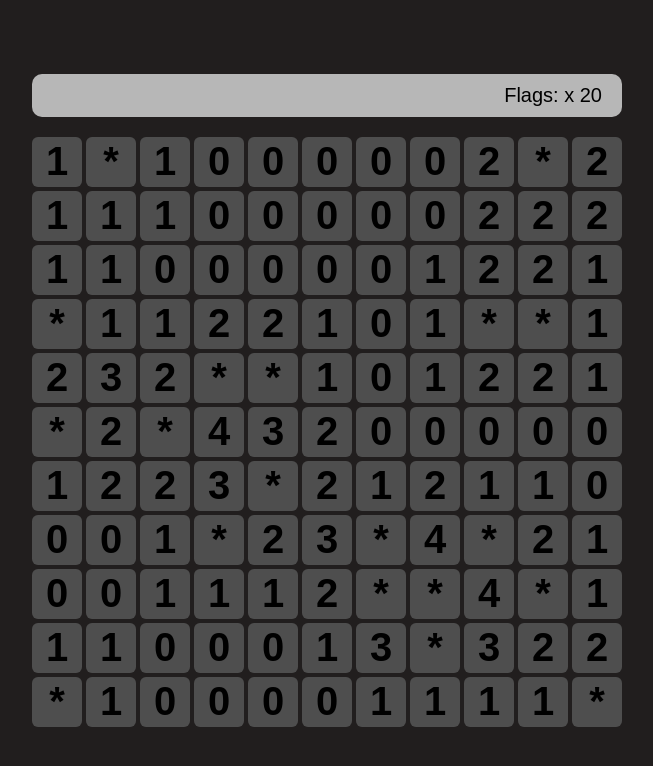
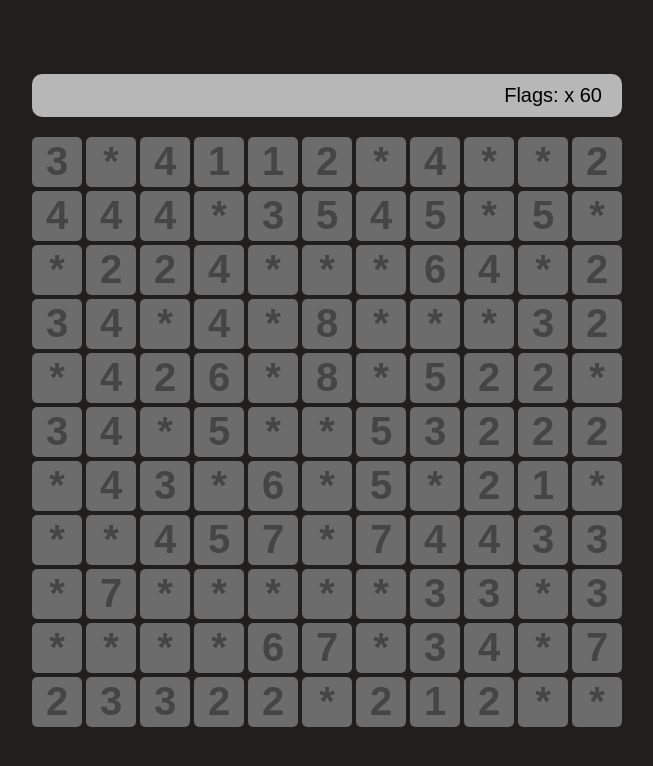
Before and after one commit to Gandrejko/Minesweeper-React, a React (Create React App) app: page / in a window 1280 px wide. Shown: the top 766 px of the page, without its empty margins (313-966 px from the left). Built offline with nearby package versions, Linux system fonts and the light colour scheme.

Commit message:
some fix

```diff
--- a/src/App.jsx
+++ b/src/App.jsx
@@ -1,11 +1,11 @@
 import { Component } from "react";
 import "./App.css";
-import createBoard from "./components/functions/createBoard";
+import {createBoard} from "./components/functions/createBoard";
 import { Fields } from "./components/Fields";
 
 class App extends Component {
   config = {
-    bombs: 20,
+    bombs: 60,
     width: 11,
     height: 11,
   };
@@ -19,16 +19,44 @@ class App extends Component {
         this.config.height,
         this.config.width
       ),
+      flagsLeft: this.config.bombs,
+      time: 0
     };
   }
 
+  beautifyTimer = (value) => { return value > 9 ? value : '0' + value }
+
+  timer = () => {
+    this.setState({
+      time: this.state.time + 1
+    })
+
+    const minutes = Math.floor(this.state.time / 60);
+    const seconds = this.state.time % 60;
+
+    return {minutes, seconds}
+  }
+
+  endGame = (board) => {
+    const countActiveCells = board.flat().filter(cell => cell.isActive).length;
+    const countBombCells = board.flat().filter(cell => cell.isBomb).length;
+    console.log(countActiveCells, countBombCells);
+
+    if(countActiveCells <= countBombCells) setTimeout(window.location.reload(), 2000)
+  }
+
   updateBoard = (board, i, j) => {
-    if (board[i][j].isBomb) {
-      window.location.reload();
+    if(!board[i][j].isFlag) {
+      if (board[i][j].isBomb) {
+        window.location.reload();
+      }
+      if(board[i][j].adjacentBombs === 0) {
+        this.checkNeighbourCells(this.state.board, i, j);
+      }
+
+      board[i][j].isActive = false;
+      this.endGame(board);
     }
-
-    board[i][j].isActive = !board[i][j].isActive;
-
     return [...board];
   };
 
@@ -38,20 +66,55 @@ class App extends Component {
     });
   };
 
+  updateFlags = (board, i, j) => {
+    if(this.state.flagsLeft > 0) board[i][j].isFlag = !board[i][j].isFlag;
+
+    const countFlags = board.flat().filter(cell => cell.isFlag).length;
+    this.setState({
+      flagsLeft: this.config.bombs - countFlags
+    })
+
+    return [...board];
+  }
+  toggleFlag = (e, i, j) => {
+    e.preventDefault();
+    this.setState({
+      board: this.updateFlags(this.state.board, i, j),
+    });
+  }
+
+  checkNeighbourCells = (board, i, j) => {
+    for (const [di, dj] of [[-1, -1], [-1, 0], [-1, 1], [0, -1], [0, 1], [1, -1], [1, 0], [1, 1]]) {
+      if(this.checkIndexes(i + di, j + dj) && !board[i + di][j + dj].isFlag) {
+        board[i + di][j + dj].isActive = false;
+        if (board[i + di][j + dj] === 0) {
+          this.checkNeighbourCells(this.state.board, i + di, j + dj)
+        }
+      }
+    }
+  };
+
+  checkIndexes = (i, j) => {
+    if(((i) < 0) || ((j) < 0)) return false;
+    if(((i) > this.config.height - 1) || ((j) > this.config.width - 1)) return false;
+
+    return true
+  }
+
   render() {
     const {
-      state: { board },
-      config: { width, height, bombs },
+      state: { board, flagsLeft },
+      config: { width, height},
     } = this;
-    const flagsCount = bombs;
+
     return (
       <div className="App">
         <div id="saper">
           <div id="header">
             <div id="timer"></div>
-            <div id="count-flag">Flags: x {flagsCount}</div>
+            <div id="count-flag">Flags: x {flagsLeft}</div>
           </div>
-          <Fields height={height} width={width} board={board} checkItem={this.checkItem} />
+          <Fields height={height} width={width} board={board} checkItem={this.checkItem} toggleFlag={this.toggleFlag} />
         </div>
       </div>
     );
--- a/src/components/Fields.jsx
+++ b/src/components/Fields.jsx
@@ -1,6 +1,6 @@
 import { Item } from "./Item";
 
-export const Fields = ({ board, width, height, checkItem }) => {
+export const Fields = ({ board, width, height, checkItem, toggleFlag }) => {
   const styles = {
     gridTemplateColumns: `repeat(${width}, 50px)`,
     gridTemplateRows: `repeat(${height}, 50px)`,
@@ -13,6 +13,7 @@ export const Fields = ({ board, width, height, checkItem }) => {
           <Item
             key={`${i}-${j}`}
             cell={cell}
+            onContextMenu={(e) => toggleFlag(e, i, j)}
             onClick={() => checkItem(i, j)}
           />
         ))
--- a/src/components/Item.jsx
+++ b/src/components/Item.jsx
@@ -1,9 +1,12 @@
-export const Item = ({ cell, onClick }) => {
-  const classes = "item " + (cell.isActive ? "active" : null);
-
+export const Item = ({ cell, onClick, onContextMenu }) => {
+  const classes = "item" + (cell.isActive ? " active" : "") + (cell.isFlag ? " flag" : "");
   return (
-    <div className={classes} onClick={onClick}>
-      {cell.isBomb ? "*" : cell.adjacentBombs}
+    <div
+        className={classes}
+        onClick={onClick}
+        onContextMenu={onContextMenu}
+    >
+      {cell.isBomb ? "*" : (cell.adjacentBombs === 0 ? '' : cell.adjacentBombs)}
     </div>
   );
 };
--- a/src/components/functions/createBoard.js
+++ b/src/components/functions/createBoard.js
@@ -1,13 +1,13 @@
 class Cell {
 	adjacentBombs = 0;
-	isActive = false;
+	isActive = true;
 	isBomb = false;
+	isFlag = false;
 }
 
 
-export default function createBoard(bombs, width, height) {
-  const bombCoordinats = Array.from({length: bombs}, (v, i) => Math.floor(Math.random() * width * height))
-
+export function createBoard(bombs, width, height) {
+  const bombCoordinats = Array.from({length: bombs}, (v, i) => Math.floor(Math.random() * width * height));
   const board = Array.from({length: height}, () => Array.from({length: width}, () => new Cell()))
 
   for (const coord of bombCoordinats) {
@@ -17,82 +17,11 @@ export default function createBoard(bombs, width, height) {
 	board[i][j].isBomb = true
 
 	for (const [di, dj] of [[-1, -1], [-1, 0], [-1, 1], [0, -1], [0, 1], [1, -1], [1, 0], [1, 1]]) {
-		if(board[i + di]?.[j + dj]) {
+		if (board[i + di]?.[j + dj]) {
 			board[i + di][j + dj].adjacentBombs += 1
 		}
 	}
   }
 
   return board
-
-
-  // bombCoordinate => bombCoordinate / width bombCoordinate % width
-
-
-//   const area = width * height;
-//   const board = [];
-
-//   for (let i = 0; i < bombs; ) {
-//     const element = Math.floor(Math.random() * area);
-//     if (!board.includes(element) && element !== 0) {
-//       board.push(element);
-//       i++;
-//     }
-//   }
-
-//   const boardInline = [];
-
-//   for (let i = 0; i < area; i++) {
-//     if (board.includes(i)) boardInline.push(bomb);
-//     else boardInline.push("");
-//   }
-
-//   const boardMatrix = [];
-//   let boardInlineArr = boardInline;
-
-//   while (boardInlineArr.length > 0) {
-//     boardMatrix.push(boardInlineArr.slice(0, width));
-//     boardInlineArr = boardInlineArr.slice(width);
-//   }
-
-//   const completedBoardArr = boardMatrix;
-
-//   for (let i = 0; i < height; i++) {
-//     for (let j = 0; j < width; j++) {
-//       let countOfBombs = 0;
-//       if (completedBoardArr[i][j] === "") {
-//         for (let k = -1; k <= 1; k++) {
-//           for (let l = -1; l <= 1; l++) {
-//             if (
-//               checkIndexes(i, j, k, l) &&
-//               completedBoardArr[i + k][j + l] === bomb
-//             )
-//               countOfBombs++;
-//           }
-//         }
-//         completedBoardArr[i][j] = countOfBombs;
-//       }
-//     }
-//   }
-
-//   const completedBoard = completedBoardArr
-//     .flat()
-//     .map((item) => (item === 0 ? "" : item));
-
-//   const completedBoardMatrix = [];
-//   let completedBoardInline = completedBoard;
-
-//   while (completedBoardInline.length > 0) {
-//     completedBoardMatrix.push(completedBoardInline.slice(0, width));
-//     completedBoardInline = completedBoardInline.slice(width);
-//   }
-
-//   function checkIndexes(i, j, k, l) {
-//     if (i + k < 0 || j + l < 0) return false;
-//     if (i + k > height - 1 || j + l > width - 1) return false;
-
-//     return true;
-//   }
-
-//   return { boardInline, boardMatrix, completedBoard, completedBoardMatrix };
 }
```
